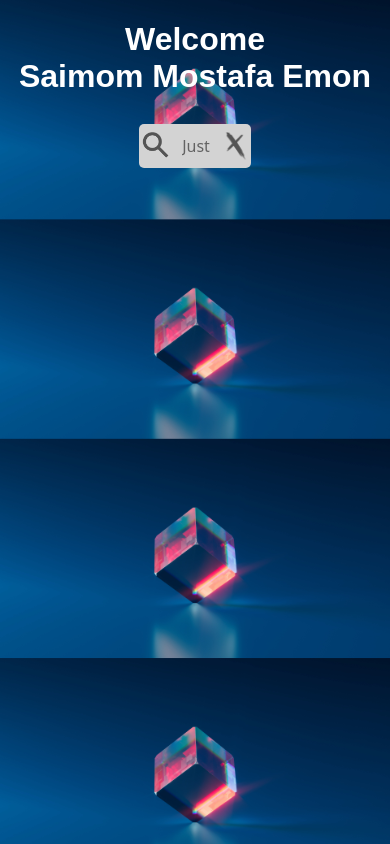
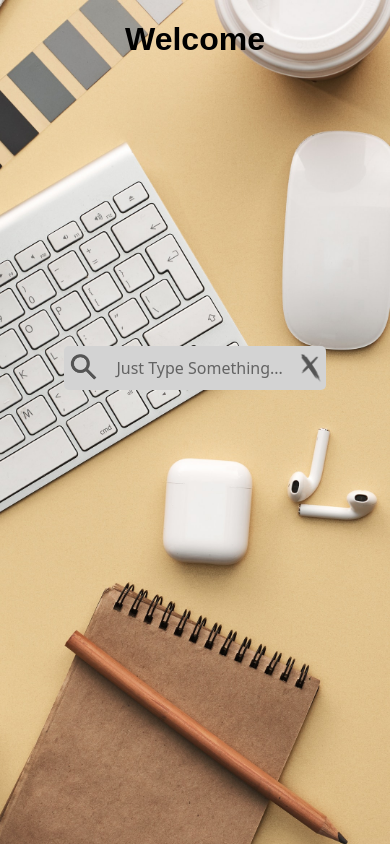
Before and after one commit to saimomemon/custom_home, a plain HTML site: page index.html in a window 390 px wide. Drawn offline with Linux system fonts and the light colour scheme; a web font is replaced by a local one.

Commit message:
for mobile

```diff
--- a/index.html
+++ b/index.html
@@ -12,7 +12,7 @@
 </head>
 <body>
     <header>
-        <h1>Welcome <br> Saimom Mostafa Emon</h1>
+        <h1>Welcome <br> <p>Saimom Mostafa Emon</p></h1>
     </header>
 
 
--- a/style.css
+++ b/style.css
@@ -85,3 +85,26 @@ button:active {
   transform: scale(0.99);
   border: 0ch;
 }
+
+@media only screen and (max-width: 1080px) {
+  body {
+    background: url(pics/mobile.jpg);
+    background-size: 100%;
+  }
+  p {
+    visibility: hidden;
+  }
+  h1 {
+    color: black;
+  }
+  #searchbox {
+    display: block;
+    padding: 50% 15% 5%;
+  }
+
+  form {
+    background-color: #d3d3d3;
+    height: 44px;
+    border-radius: 5px;
+  }
+}
```
Also changed, not shown: pics/mobile.jpg (added).
